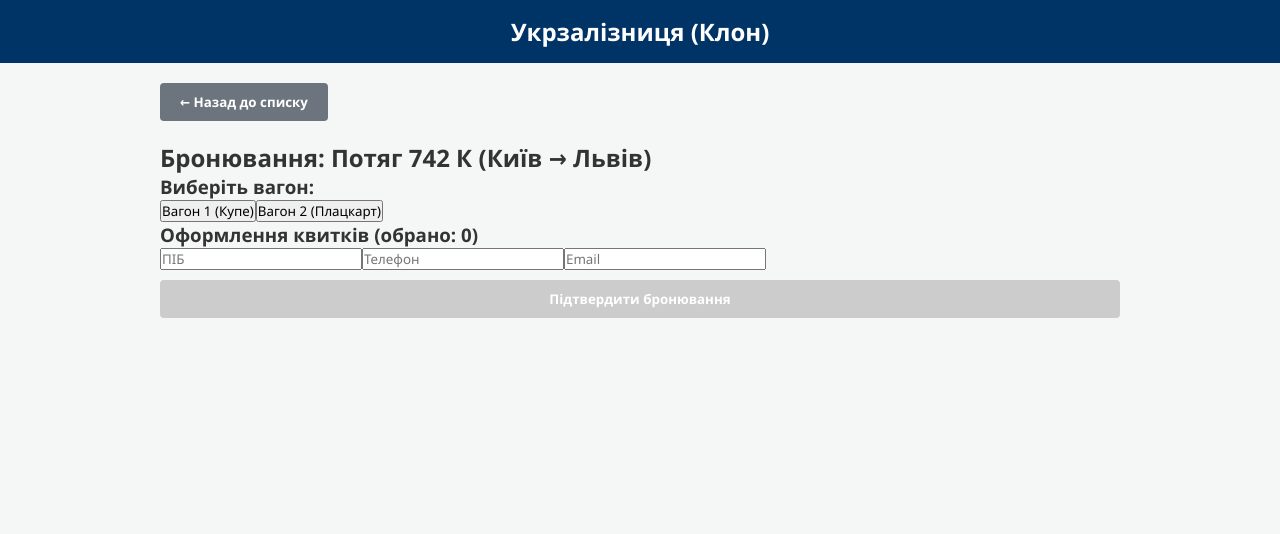
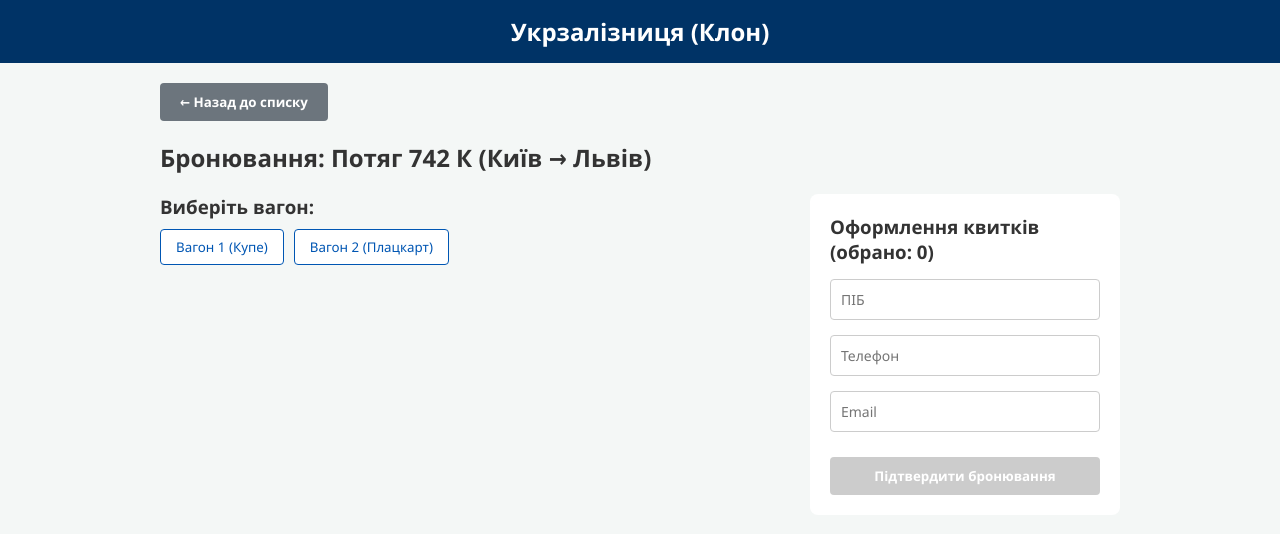
Before and after one commit to squushe/WEB-project-uz-clon, a React (Vite) app in the folder railway-app/: page /booking/1 in a window 1280 px wide. Shown: the top 534 px of the page. Built offline with nearby package versions, Linux system fonts and the light colour scheme.

Commit message:
style: design booking layout, interactive seat map, and sticky form

```diff
--- a/railway-app/src/index.css
+++ b/railway-app/src/index.css
@@ -121,3 +121,105 @@
   margin-bottom: 20px;
   display: inline-block;
 }
+
+.booking-layout {
+  display: grid;
+  grid-template-columns: 1fr;
+  gap: 30px;
+  margin-top: 20px;
+}
+@media (min-width: 768px) {
+  .booking-layout {
+    grid-template-columns: 2fr 1fr;
+  }
+}
+
+.wagon-buttons {
+  display: flex;
+  gap: 10px;
+  flex-wrap: wrap;
+  margin-top: 10px;
+}
+.btn-wagon {
+  padding: 8px 15px;
+  border: 1px solid #0056b3;
+  background: white;
+  color: #0056b3;
+  border-radius: 4px;
+  cursor: pointer;
+  transition: 0.2s;
+}
+.btn-wagon.active {
+  background: #0056b3;
+  color: white;
+}
+
+.seat-map-container {
+  margin-top: 20px;
+  background: white;
+  padding: 20px;
+  border-radius: 8px;
+}
+.legend {
+  display: flex;
+  gap: 15px;
+  margin: 15px 0;
+}
+.legend-item {
+  display: flex;
+  align-items: center;
+  gap: 5px;
+  font-size: 14px;
+}
+.seat-grid {
+  display: grid;
+  grid-template-columns: repeat(auto-fill, minmax(40px, 1fr));
+  gap: 8px;
+}
+.seat {
+  height: 40px;
+  border: none;
+  border-radius: 4px;
+  color: white;
+  font-weight: bold;
+  cursor: pointer;
+  transition: transform 0.1s;
+}
+.seat:active {
+  transform: scale(0.95);
+}
+.seat:disabled {
+  cursor: not-allowed;
+  opacity: 0.8;
+}
+
+.seat.free {
+  background-color: #28a745;
+}
+.seat.selected {
+  background-color: #007bff;
+}
+.seat.booked {
+  background-color: #dc3545;
+}
+
+.booking-form {
+  background: white;
+  padding: 20px;
+  border-radius: 8px;
+  display: flex;
+  flex-direction: column;
+  gap: 15px;
+  position: sticky;
+  top: 20px;
+}
+.booking-form input {
+  padding: 10px;
+  border: 1px solid #ccc;
+  border-radius: 4px;
+  font-size: 14px;
+}
+.booking-form input:focus {
+  border-color: #0056b3;
+  outline: none;
+}
```
